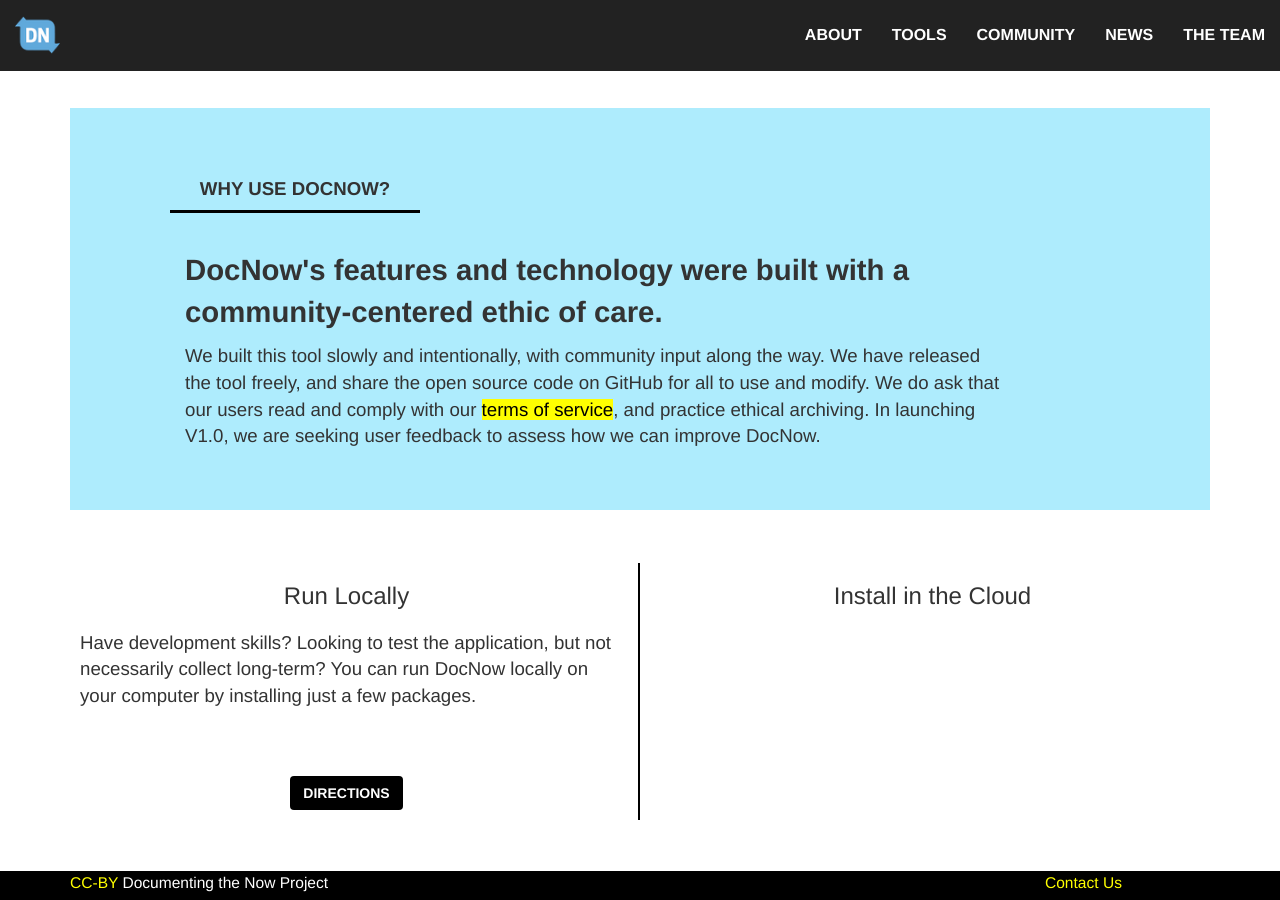
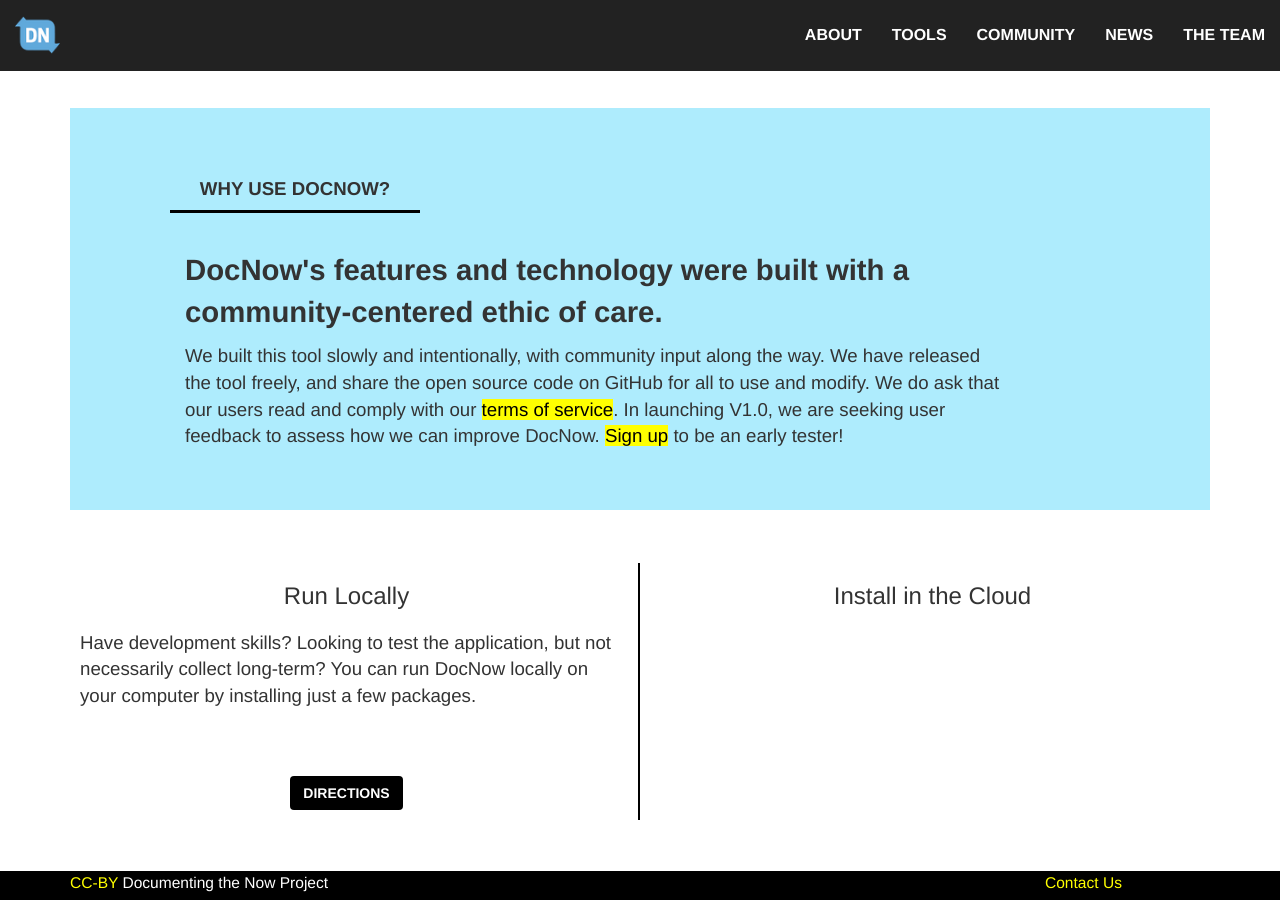
Before and after one commit to DocNow/docnow.github.io, a Jekyll site: the page built from docnow-app/index.html, in a window 1280 px wide and 900 px high, scrolled down 644 px. Built offline with Jekyll 4.4.1, drawn with Linux system fonts in a browser that asks for light colours.

Commit message:
Update index.html

```diff
--- a/docnow-app/index.html
+++ b/docnow-app/index.html
@@ -20,8 +20,8 @@
           <p class="bigp">DocNow's features and technology were built with a community-centered ethic of care.</p>
           <p>We built this tool slowly and intentionally, with community input along the way. We have released
             the tool freely, and share the open source code on GitHub for all to use and modify. We do ask that our
-            users read and comply with our <a href="/">terms of service</a>, and practice ethical archiving. In launching V1.0,
-          we are seeking user feedback to assess how we can improve DocNow. </p>
+            users read and comply with our <a href="/">terms of service</a>. In launching V1.0,
+          we are seeking user feedback to assess how we can improve DocNow. <a href="/">Sign up</a> to be an early tester! </p>
         </div>
     </section>
     <div class="row"><br><br>
```
